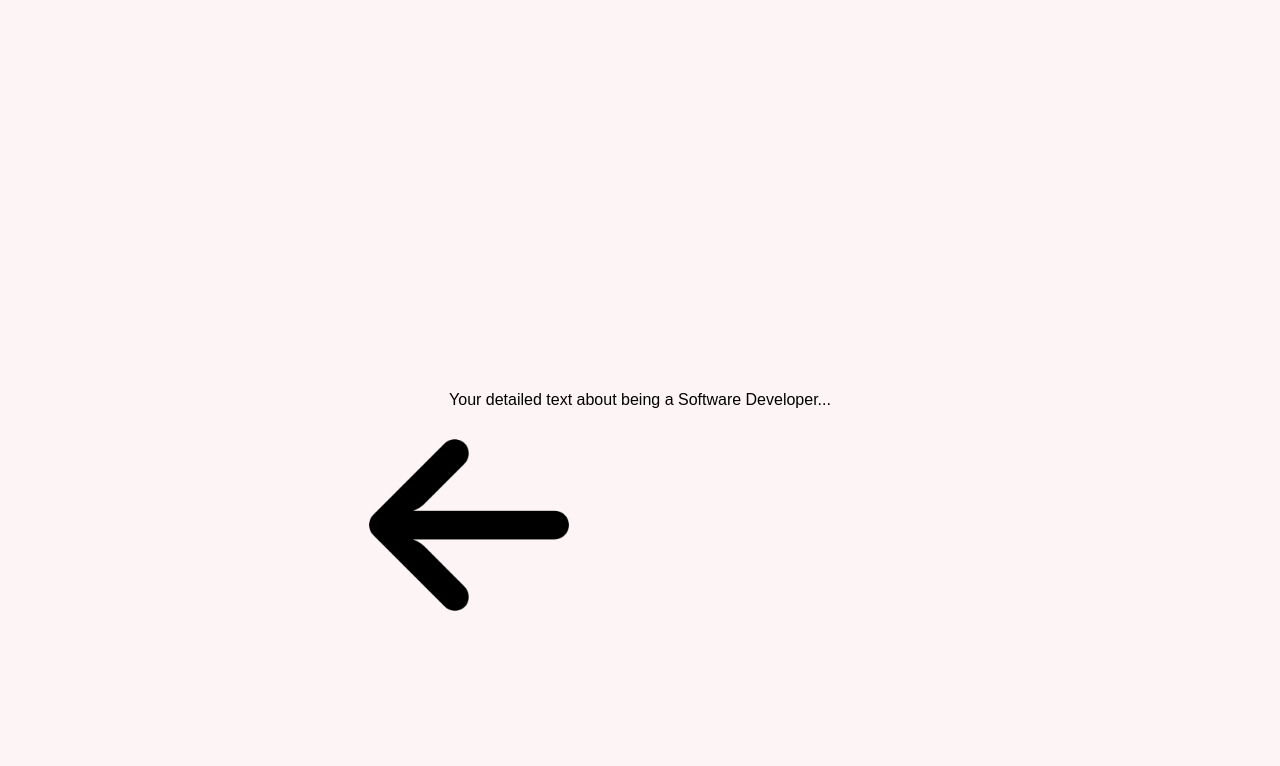
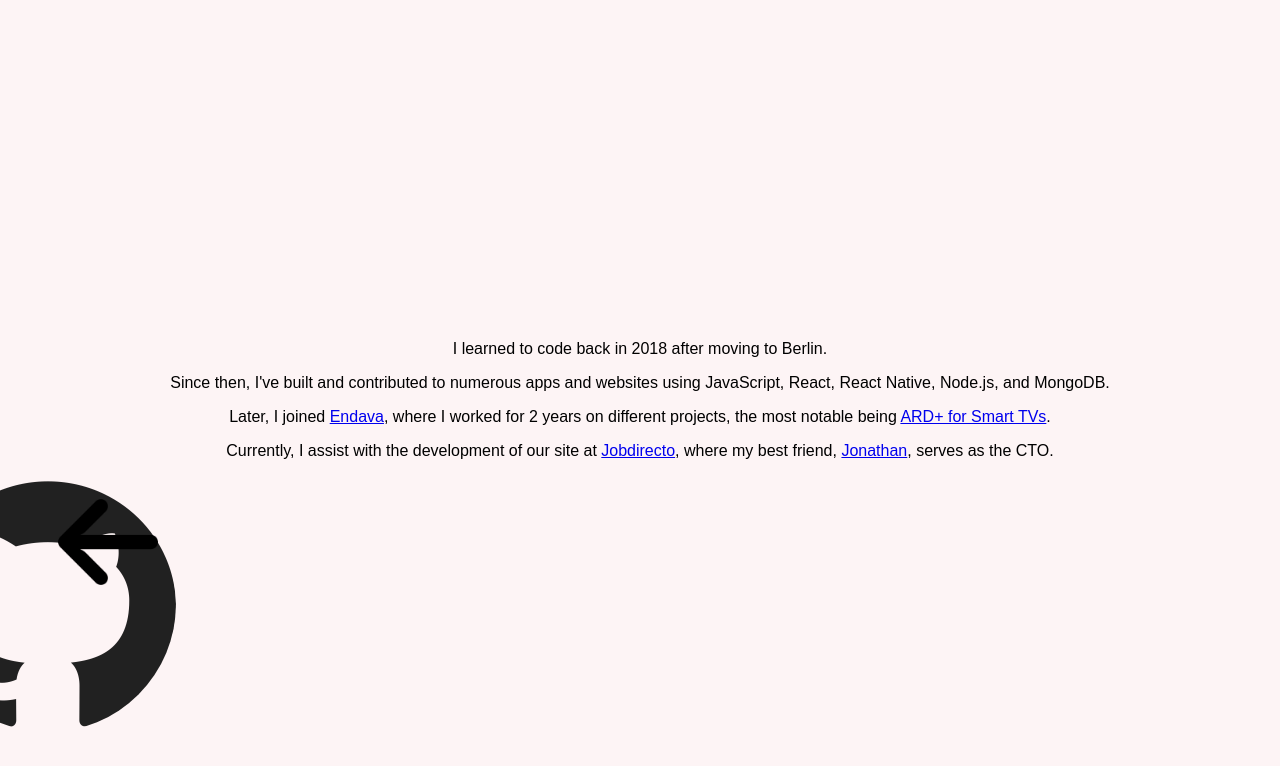
Before and after one commit to Wilfredoo/personal3.0, a React (Create React App) app: page / in a window 1280 px wide. Both pictures are taken after a click on the element "Software Developer". Shown: the top 766 px of the page. Built offline with nearby package versions, Linux system fonts and the light colour scheme; a web font is replaced by a local one.

Commit message:
significant changes

```diff
--- /dev/null
+++ b/src/components/Entrepreneur.js
@@ -0,0 +1,18 @@
+import React from 'react';
+import { Text, TextContainer } from './styles';
+
+const Entrepreneur = () => (
+    <TextContainer>
+        <Text>I started <a href="https://www.youtube.com/watch?v=96SIiKY6qBs"
+             target="_blank" rel="noopener noreferrer">my first business</a>, back in Lima of 2011, and boy, did the difference between real entrepreneurship and the business books shocked me.</Text>
+        <Text>For the next 10 years, I startuped at least a dozen more ideas. Some went far, most didn't.</Text>
+        <Text>The most notable successes were <a href="https://www.jobdirecto.com" target="_blank" rel="noopener noreferrer">Jobdirecto</a>,
+         which up to date has connected tens of thousands of Hispanic immigrants with jobs across New York. </Text>
+        <Text>And <a href="https://boardgamegeek.com/boardgame/342455/bamberg"
+             target="_blank" rel="noopener noreferrer">Bamberg</a>, which had small scale global
+             distribution and which I am now advancing into a new version called <a href="https://www.instagram.com/play_ayakucho/"
+             target="_blank" rel="noopener noreferrer">Ayakucho</a>.</Text>
+    </TextContainer>
+);
+
+export default Entrepreneur;
--- /dev/null
+++ b/src/components/Filmmaker.js
@@ -0,0 +1,16 @@
+import React from 'react';
+import { Text, TextContainer, YoutubeIcon } from './styles';
+import youtubeIcon from '../assets/images/youtube.png'; // Make sure the path matches your file structure
+
+// Assuming YoutubeIcon is a styled component for displaying icons. If it's an image tag, you should use <img> instead.
+const Filmmaker = () => (
+  <TextContainer>
+    <Text>After a massive layoff in 2022, I thought, why not make some short films?</Text>
+    <Text>This quickly turned into an absurd and ambitious goal: to make a short film a week and have 52 after a year.</Text>
+    <Text>I fell short by half, ending up with just 21 shorts, but I met some great colleagues and even got a selection for <a href="https://www.interfilm.de/interfilm-festival-2023/filmsuche/?tx_interfilmfestival_filmlist%5BeventItem%5D=2627&cHash=fc313cc06c5794abd605c18a74f5770f" target="_blank" rel="noopener noreferrer"> one of our shorts </a> at Interfilm 2023.</Text>
+    <Text>Below is my youtube channel, which contains not only our films but also a bunch of artsy experiments.</Text>
+    <a href="YOUR_YOUTUBE_CHANNEL_LINK" target="_blank" rel="noopener noreferrer"><YoutubeIcon src={youtubeIcon} alt="YouTube" /></a>
+  </TextContainer>
+);
+
+export default Filmmaker;
--- a/src/components/Home.js
+++ b/src/components/Home.js
@@ -3,6 +3,9 @@ import picture1 from '../assets/images/picture_1.png';
 import picture2 from '../assets/images/picture_2.png';
 import arrow from '../assets/images/arrow.png';
 
+import SoftwareDeveloper from './SoftwareDeveloper';
+import Filmmaker from './Filmmaker';
+import Entrepreneur from './Entrepreneur';
 
 import {
     HomeContainer,
@@ -12,15 +15,21 @@ import {
     ParentContainer,
     Title,
     Message,
-    DetailContainer // Ensure this is defined in your styles.js
-} from './styles'; // Adjust the path as necessary
+    DetailContainer,
+    Arrow
+} from './styles';
 
 const Home = () => {
     const [picture, setPicture] = useState(Math.random() < 0.5 ? picture1 : picture2);
     const [currentView, setCurrentView] = useState(null);
     const [message, setMessage] = useState(null);
-    const [fadeDetail, setFadeDetail] = useState(false); // New state to control fade animations
+    const [isShaking, setIsShaking] = useState(false);
 
+
+    const handleImageClick = () => {
+        setIsShaking(true);
+        setTimeout(() => setIsShaking(false), 500); // Reset shaking after animation duration
+    };
 
 
     const copyEmailToClipboard = (e) => {
@@ -36,11 +45,11 @@ const Home = () => {
     const renderDetailView = () => {
         switch (currentView) {
             case 'Software Developer':
-                return <p>Your detailed text about being a Software Developer...</p>;
+                return <SoftwareDeveloper />;
             case 'Filmmaker':
-                return <p>Your detailed text about being a Filmmaker...</p>;
+                return <Filmmaker />;
             case 'Entrepreneur':
-                return <p>Your detailed text about being an Entrepreneur...</p>;
+                return <Entrepreneur />;
             default:
                 return null; // Or some default content
         }
@@ -53,14 +62,15 @@ const Home = () => {
                     {renderDetailView()}
                     <ImageContainer>
 
-                    <Image src={arrow} alt="arrow" onClick={handleViewChange(null)} />
+                    <Arrow src={arrow} alt="arrow" onClick={handleViewChange(null)} />
                     </ImageContainer>
 
                 </DetailContainer>
             ) : (
                 <ParentContainer>
                     <ImageContainer>
-                        <Image src={picture} alt="Me" onClick={copyEmailToClipboard} />
+                        <Image src={picture} alt="Me" onClick={handleImageClick} isShaking={isShaking} />
+
                     </ImageContainer>
                     <TitleContainer>
                         <Title onClick={handleViewChange('Software Developer')}>Software Developer</Title>
--- /dev/null
+++ b/src/components/SoftwareDeveloper.js
@@ -0,0 +1,20 @@
+import React from 'react';
+import { Text, TextContainer } from './styles';
+import github from '../assets/images/github.png';
+import {
+    GithubIcon
+} from './styles';
+
+const SoftwareDeveloper = () => (
+  <TextContainer>
+    <Text>I learned to code back in 2018 after moving to Berlin.</Text>
+    <Text>Since then, I've built and contributed to numerous apps and websites using JavaScript, React, React Native, Node.js, and MongoDB.</Text>
+    <Text>Later, I joined <a href="https://www.endava.com/" target="_blank" rel="noopener noreferrer">Endava</a>, where I worked for 2 years on different projects, the most notable being <a href="https://www.ardplus.de/" target="_blank" rel="noopener noreferrer">ARD+ for Smart TVs</a>.</Text>
+    <Text>Currently, I assist with the development of our site at <a href="https://www.jobdirecto.com" target="_blank" rel="noopener noreferrer">Jobdirecto</a>, where my best friend, <a href="https://jneidel.com/" target="_blank" rel="noopener noreferrer">Jonathan</a>, serves as the CTO.</Text>
+
+    <GithubIcon src={github} alt="github" />
+
+  </TextContainer>
+);
+
+export default SoftwareDeveloper;
--- a/src/components/styles.js
+++ b/src/components/styles.js
@@ -1,4 +1,4 @@
-import styled, { keyframes } from 'styled-components';
+import styled, { keyframes, css } from 'styled-components';
 
 export const shake = keyframes`
   0% { transform: translate(1px, 1px) rotate(0deg); }
@@ -12,6 +12,8 @@ export const shake = keyframes`
   80% { transform: translate(0px, -1px) rotate(0.5deg); }
   90% { transform: translate(1px, 1px) rotate(0deg); }
   100% { transform: translate(0px, -1px) rotate(-0.5deg); }
+
+
 `;
 export const HomeContainer = styled.div`
   display: flex;
@@ -28,8 +30,6 @@ export const ImageContainer = styled.div`
     width: 170px;
     height: 170px;
     align-self: center;
-    animation: ${shake} 0.5s;
-    animation-delay: 10s; // start animation after 5s delay
     @media (min-width: 1000px) {
         position:absolute;
         width: 200px;
@@ -38,11 +38,52 @@ export const ImageContainer = styled.div`
     `;
 
 export const Image = styled.img`
-  width: 100%;
+    width: 100%;
+    height: auto;
+    object-fit: cover;
+    border-radius: 50%;
+    animation: ${props => props.isShaking ? css`${shake} 0.5s` : 'none'};
+
+    @media (min-width: 1000px) {
+      position: absolute;
+      left: -80px;
+    }
+  `;
+
+
+
+export const Arrow = styled.img`
+  width: 50%;
   height: auto;
   object-fit: cover;
   border-radius: 50%;
-  animation: ${shake} 0.5s;
+@media (min-width: 1000px) {
+    position:absolute;
+    left: -80px;
+}
+
+
+`;
+
+export const GithubIcon = styled.img`
+  width: 20%;
+  height: auto;
+  object-fit: cover;
+  border-radius: 50%;
+  animation-delay: 20s; // start animation after 5s delay
+@media (min-width: 1000px) {
+    position:absolute;
+    left: -80px;
+}
+
+
+`;
+
+export const YoutubeIcon = styled.img`
+  width: 20%;
+  height: auto;
+  object-fit: cover;
+  border-radius: 50%;
   animation-delay: 20s; // start animation after 5s delay
 @media (min-width: 1000px) {
     position:absolute;
@@ -110,3 +151,10 @@ export const DetailContainer = styled.div`
     to { opacity: 1; }
   }
 `;
+
+export const TextContainer = styled.div`
+margin: 2rem
+`;
+
+export const Text = styled.p`
+`;
```
Also changed, not shown: src/components/Projects.js (deleted, +0 -7 lines), src/assets/images/github.png (added), src/assets/images/youtube.png (added).
